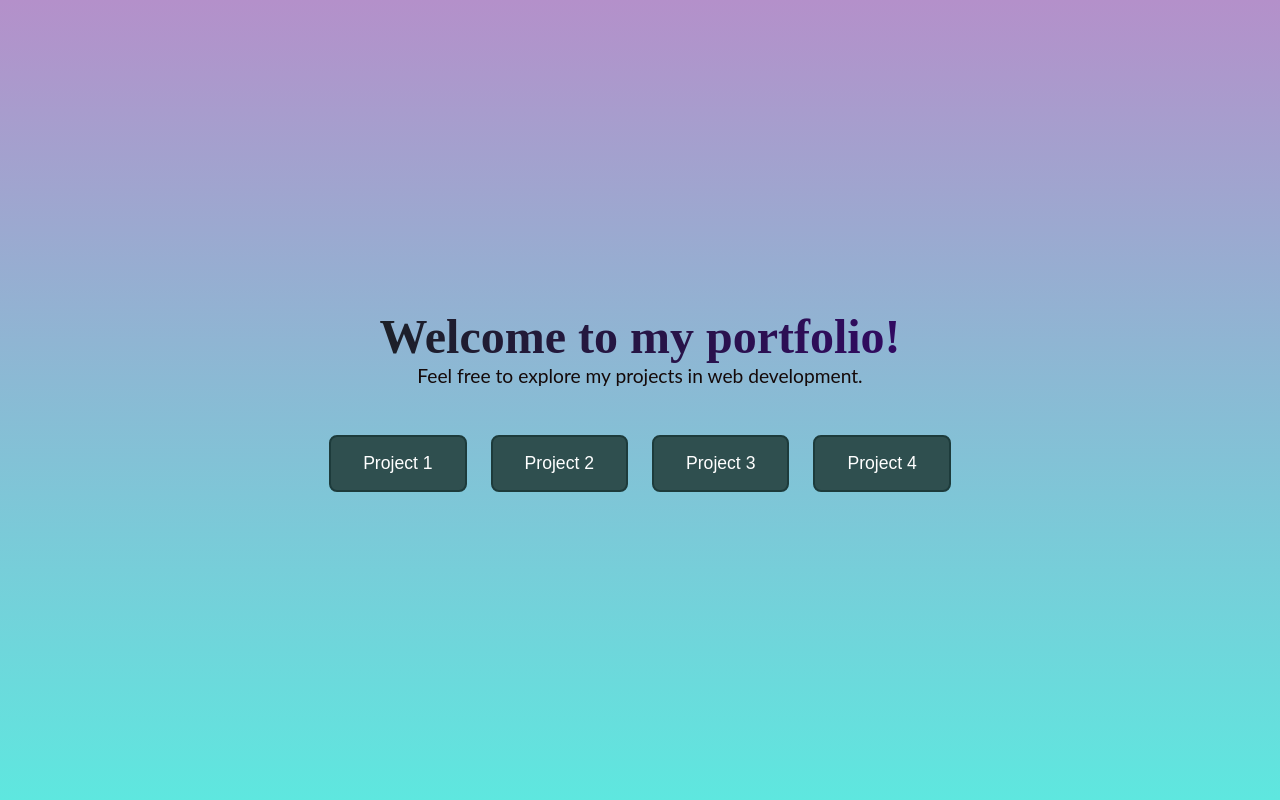
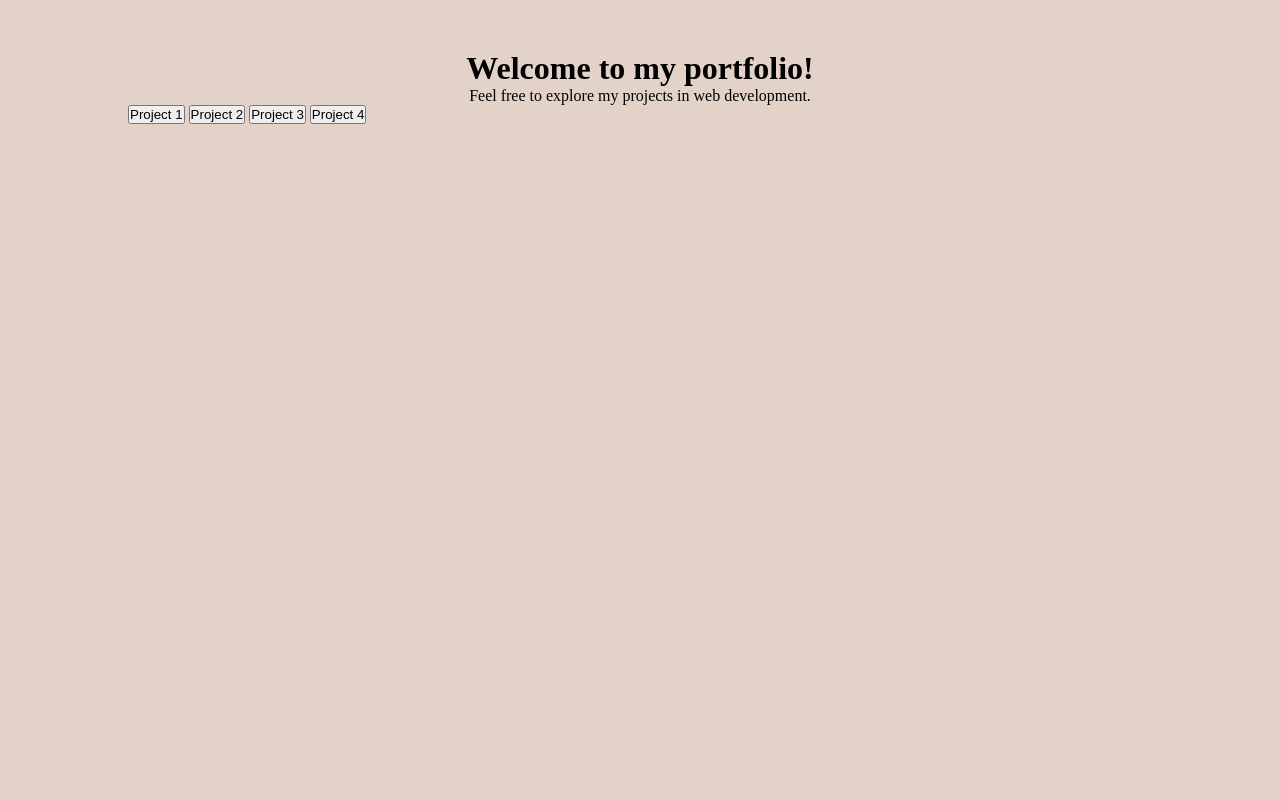
Before and after one commit to ScharizzeAnnBarqueros/ScharizzeAnnBarqueros.github.io, a PHP site: page / in a window 1280 px wide. Run offline with PHP 8.4, Linux system fonts and the light colour scheme.

Commit message:
Add files via upload

```diff
--- a/styles.css
+++ b/styles.css
@@ -5,57 +5,124 @@
 }
 
 body {
-    font-family: 'Lato', sans-serif;
-    color: #fff;
+    background-color: #E3D2C8;
+    font-family: 'Montserrat', serif;
+}
+
+.container {
+    width: 80%;
+    margin: 0 auto;
+}
+
+header {
+    text-align: center;
+    margin-top: 50px;
+}
+
+#h1 {
+    font-size: 2.5rem;
+    font-weight: bold;
+    color: #000;
+}
+
+#p1 {
+    margin: 20px auto;
+    font-size: 1.3rem;
+    color: #000;
+    max-width: 600px;
+}
+
+.specifications {
+    background-color: #CEB2BE;
+    padding: 10px;
+    border-radius: 10px;
+    margin-top: 50px;
+    box-shadow: 0 4px 8px rgba(0, 0, 0, 0.1);
+}
+
+#h2 {
+    text-align: center;
+    font-size: 2.5rem;
+    color: #000;
+    margin-bottom:20px;
+}
+
+.specs-content {
+    display: flex;
+    justify-content: space-between;
+    align-items: flex-start;
+    gap: 20px;
+}
+
+li {
+    margin-left: 200px;
+    font-size: 1.3rem;
+    margin-top: 15.9px;
+    color: #000;
+}
+
+.specs-image {
+    width: 500px;
+    height: 600px;
+    max-width: 800px;
+    margin-left: 5px; /* Adjust the space between text and image */
+    margin-right:150px;
+}
+
+/* Flexbox container to stack the title and color boxes */
+.colors {
+    display: flex;
+    flex-direction: column;
+    align-items: center;
+    margin-top: 50px;
+}
+
+/* Title for the colors section */
+#h3 {
+    font-size: 2.5rem;
+    color: #000;
+    text-align: center;
+    margin-bottom: 20px;
+}
+
+/* Flexbox container for the color boxes */
+.color-boxes {
     display: flex;
     justify-content: center;
+    gap: 20px;
+}
+
+/* Each color box */
+.color-box {
+    display: flex;
+    flex-direction: column;
     align-items: center;
-    height: 100vh;
+    margin-right: 0;
+}
+
+/* Style for the rounded corner boxes */
+.rcorners {
+    border-radius: 25px;
+    background: #482B41;
+    width: 300px;
+    height: 400px;
+    display: flex;
+    justify-content: right;
+    align-items: center;
     overflow: hidden;
-    position: relative;
-    background-image: linear-gradient(to top, #5ee7df 0%, #b490ca 100%);
-} /* Missing closing bracket added here */
+}
 
-.container {
+.color-image {
+    max-width: 100%;
+    max-height: 100%;
+    margin-right: 0px;
+}
+
+/* Style for the text below each box */
+.color-box p {
+    font-size: 1.3rem;
+    color: #000;
+    margin-top: 10px;
+    margin-bottom: 50px;
     text-align: center;
 }
-
-header h1 {
-    font-family: 'Playfair Display SC', serif;
-    font-size: 3rem;
-    color: #ffffff; /* Fallback color */
-    background: linear-gradient(to right, #1a2222, #330867);
-    -webkit-background-clip: text;
-    background-clip: text;
-    color: transparent; /* Make the text transparent to show the gradient */
-}
-
-header p {
-    font-family: 'Lato', sans-serif;
-    font-size: 1.2rem;
-    color: #140909;
-    margin-bottom: 3rem;
-}
-
-.projects {
-    display: flex;
-    justify-content: center;
-    gap: 1.5rem;
-}
-
-.project-button {
-    background-color: #2F4F4F;
-    color: #fff;
-    padding: 1rem 2rem;
-    border: 2px solid #1d3b3b;
-    border-radius: 8px;
-    font-size: 1.1rem;
-    cursor: pointer;
-    transition: background-color 0.3s ease, transform 0.3s ease;
-}
-
-.project-button:hover {
-    background-color: #4d4d91;
-    border: 2px solid #242464;
-    transform: translateY(-5px);
-}
```
Also changed, not shown: device.html (added, +69 -0 lines).
